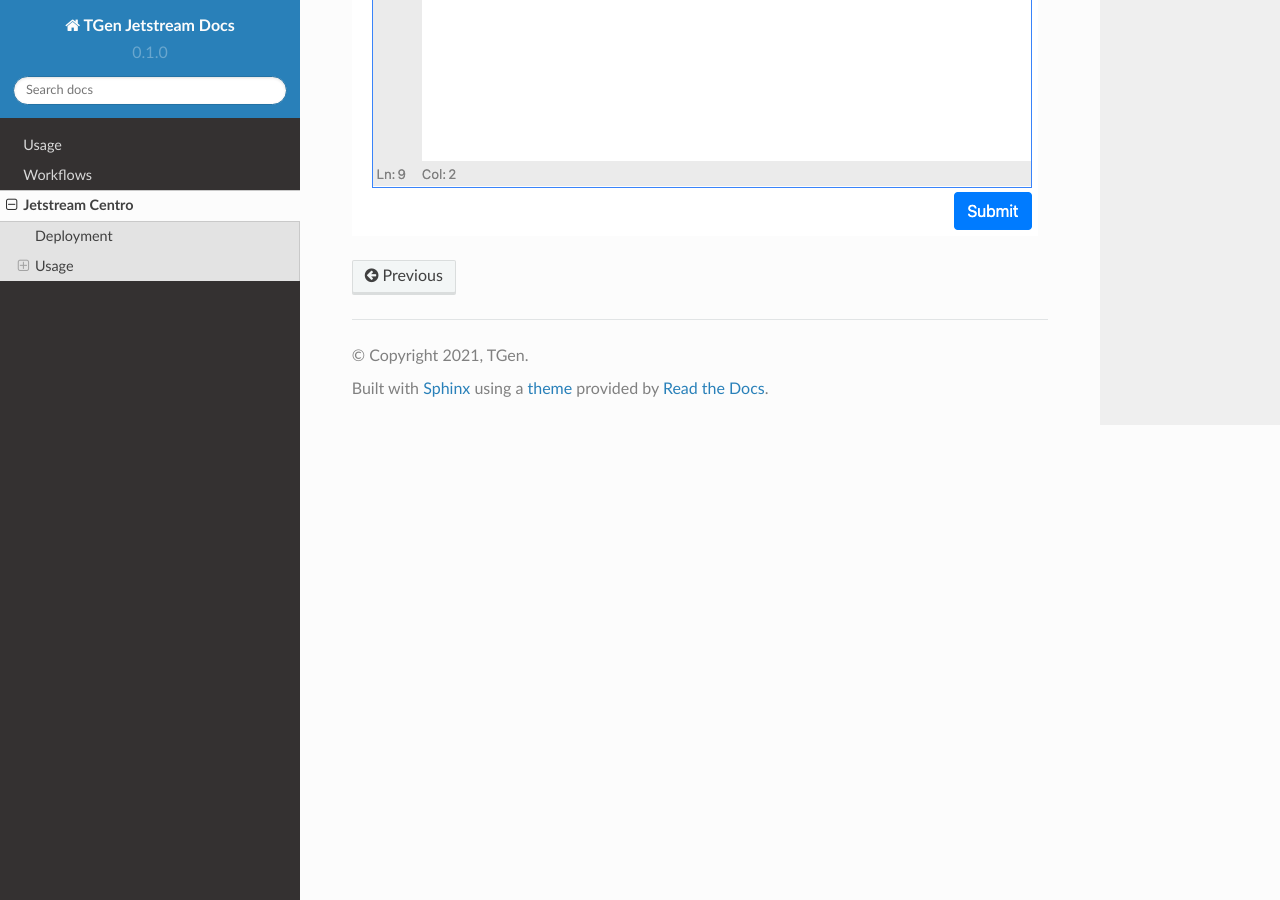
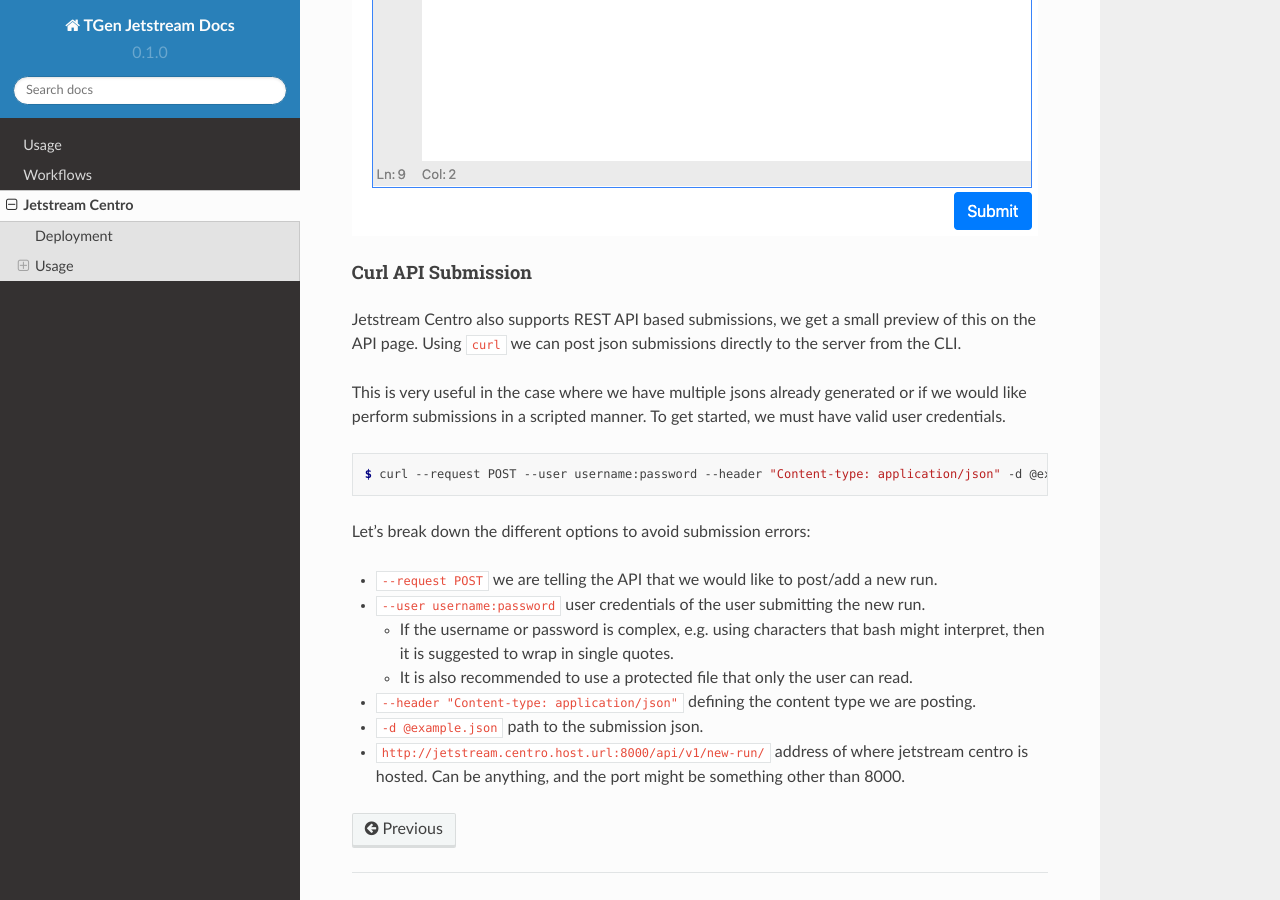
Before and after one commit to bryce-turner/tgen-jetstream-docs, a Sphinx documentation site: the page built from docs/source/jetstream_centro/centro.rst, in a window 1280 px wide and 900 px high, scrolled down 2327 px. Built offline with Sphinx 7.4.7 and the Read the Docs theme 2.0.0, drawn with Linux system fonts in a browser that asks for light colours.

Commit message:
Jetstream Centro curl - REST API documentation update

```diff
--- a/docs/source/jetstream_centro/centro.rst
+++ b/docs/source/jetstream_centro/centro.rst
@@ -94,3 +94,32 @@ then we can simply paste the completed json. Otherwise, we can use the template
 :download:`workbook <https://github.com/tgen/jetstream_centro/raw/master/pipeline_management/static/pipeline_management/Phoenix-ProjectSetup_v1.0.xlsx>`.
 
 .. image:: _images/jetstream_centro_custom.png
+
+
+Curl API Submission
+-------------------
+
+Jetstream Centro also supports REST API based submissions, we get a small preview of
+this on the API page. Using ``curl`` we can post json submissions directly to the
+server from the CLI.
+
+This is very useful in the case where we have multiple jsons already generated or
+if we would like perform submissions in a scripted manner. To get started, we must
+have valid user credentials.
+
+.. code-block:: console
+
+  $ curl --request POST --user username:password --header "Content-type: application/json" -d @example.json http://jetstream.centro.host.url:8000/api/v1/new-run/
+
+Let's break down the different options to avoid submission errors:
+
+- ``--request POST`` we are telling the API that we would like to post/add a new run.
+- ``--user username:password`` user credentials of the user submitting the new run.
+
+  - If the username or password is complex, e.g. using characters that bash might interpret, then it is suggested to wrap in single quotes.
+  - It is also recommended to use a protected file that only the user can read.
+
+- ``--header "Content-type: application/json"`` defining the content type we are posting.
+- ``-d @example.json`` path to the submission json.
+- ``http://jetstream.centro.host.url:8000/api/v1/new-run/`` address of where jetstream centro
+  is hosted. Can be anything, and the port might be something other than 8000.
```
